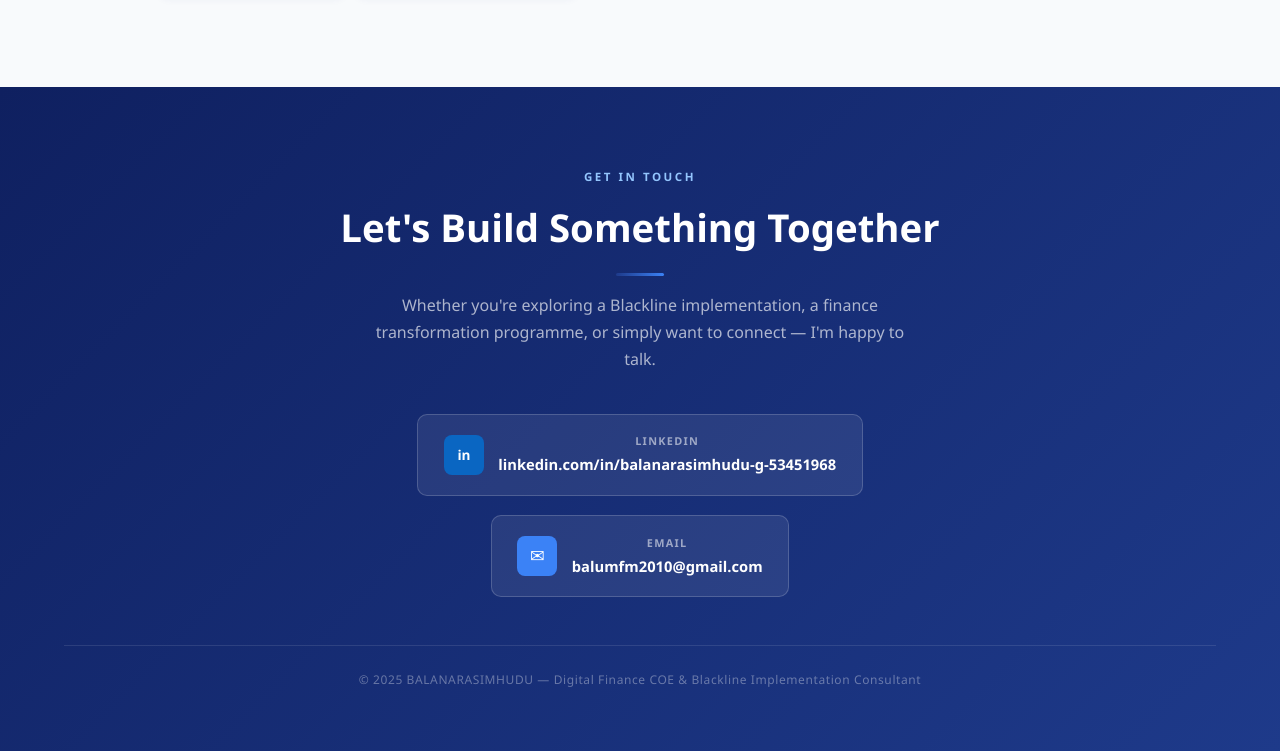
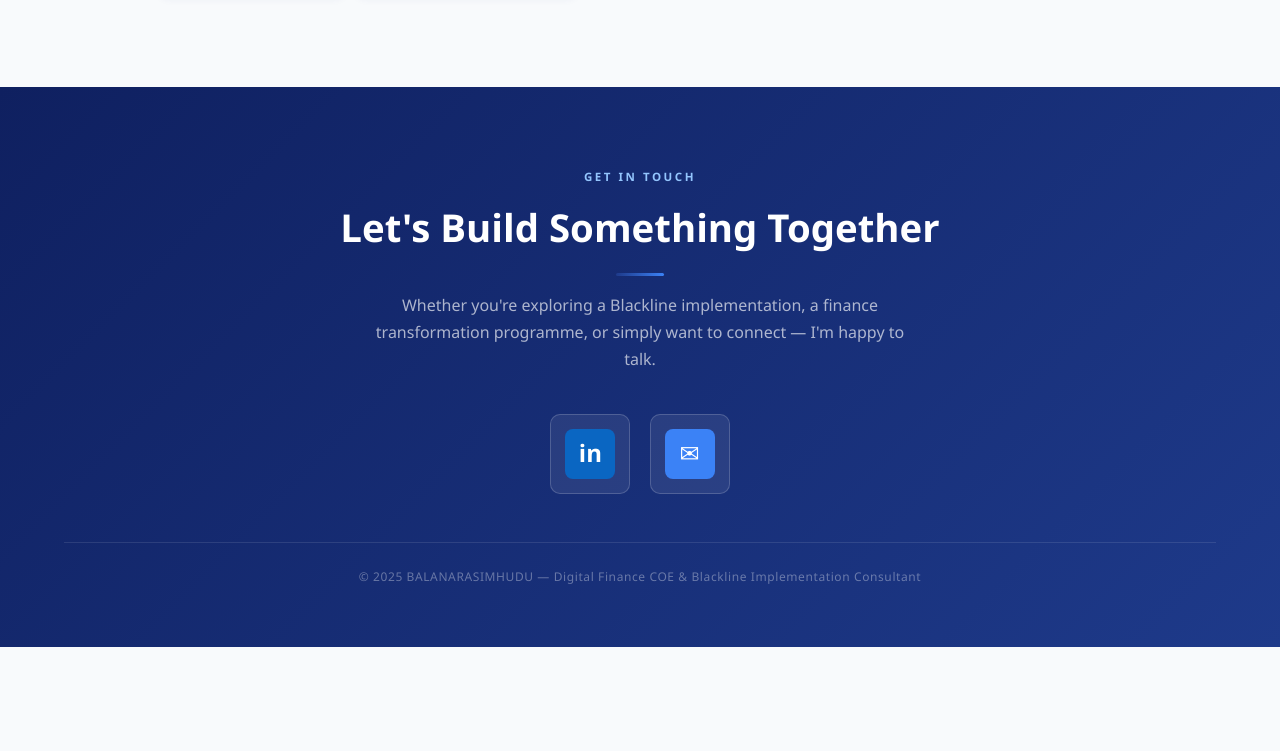
Before and after one commit to balumfm2010-wq/PersonalWebsite, a plain HTML site: page index.html in a window 1280 px wide. Shown: the part 5158-5909 px from the top of the page. After the commit the page ends 5805 px from the top, so only its background shows below. Drawn offline with Linux system fonts and the light colour scheme.

Commit message:
Update index.html

```diff
--- a/index.html
+++ b/index.html
@@ -782,25 +782,17 @@
     <div class="heading-bar" style="margin: .8rem auto 1rem;"></div>
     <p class="section-sub" style="margin-bottom:0;">Whether you're exploring a Blackline implementation, a finance transformation programme, or simply want to connect — I'm happy to talk.</p>
 
-    <div class="contact-cards">
+<div class="contact-cards">
 
-      <a href="https://www.linkedin.com/in/balanarasimhudu-g-53451968" class="contact-card" target="_blank" rel="noopener">
-        <div class="contact-card-icon" style="background:#0a66c2; color:#fff; font-weight:800; font-size:.85rem;">in</div>
-        <div>
-          <div class="contact-card-label">LinkedIn</div>
-          <div class="contact-card-value">linkedin.com/in/balanarasimhudu-g-53451968</div>
-        </div>
-      </a>
+  <a href="https://www.linkedin.com/in/balanarasimhudu-g-53451968" class="contact-card" target="_blank" rel="noopener" style="justify-content: center; min-width: 80px; width: 80px; height: 80px; padding: 0;">
+    <div class="contact-card-icon" style="background:#0a66c2; color:#fff; font-weight:800; font-size:1.5rem; width: 50px; height: 50px; margin: 0;">in</div>
+  </a>
 
-      <a href="mailto:balumfm2010@gmail.com" class="contact-card">
-        <div class="contact-card-icon" style="color:#fff; font-size:1.1rem;">&#9993;</div>
-        <div>
-          <div class="contact-card-label">Email</div>
-          <div class="contact-card-value">balumfm2010@gmail.com</div>
-        </div>
-      </a>
+  <a href="mailto:balumfm2010@gmail.com" class="contact-card" style="justify-content: center; min-width: 80px; width: 80px; height: 80px; padding: 0;">
+    <div class="contact-card-icon" style="color:#fff; font-size:1.5rem; width: 50px; height: 50px; margin: 0;">&#9993;</div>
+  </a>
 
-    </div>
+</div>
   </div>
 
   <footer-bottom>
```
